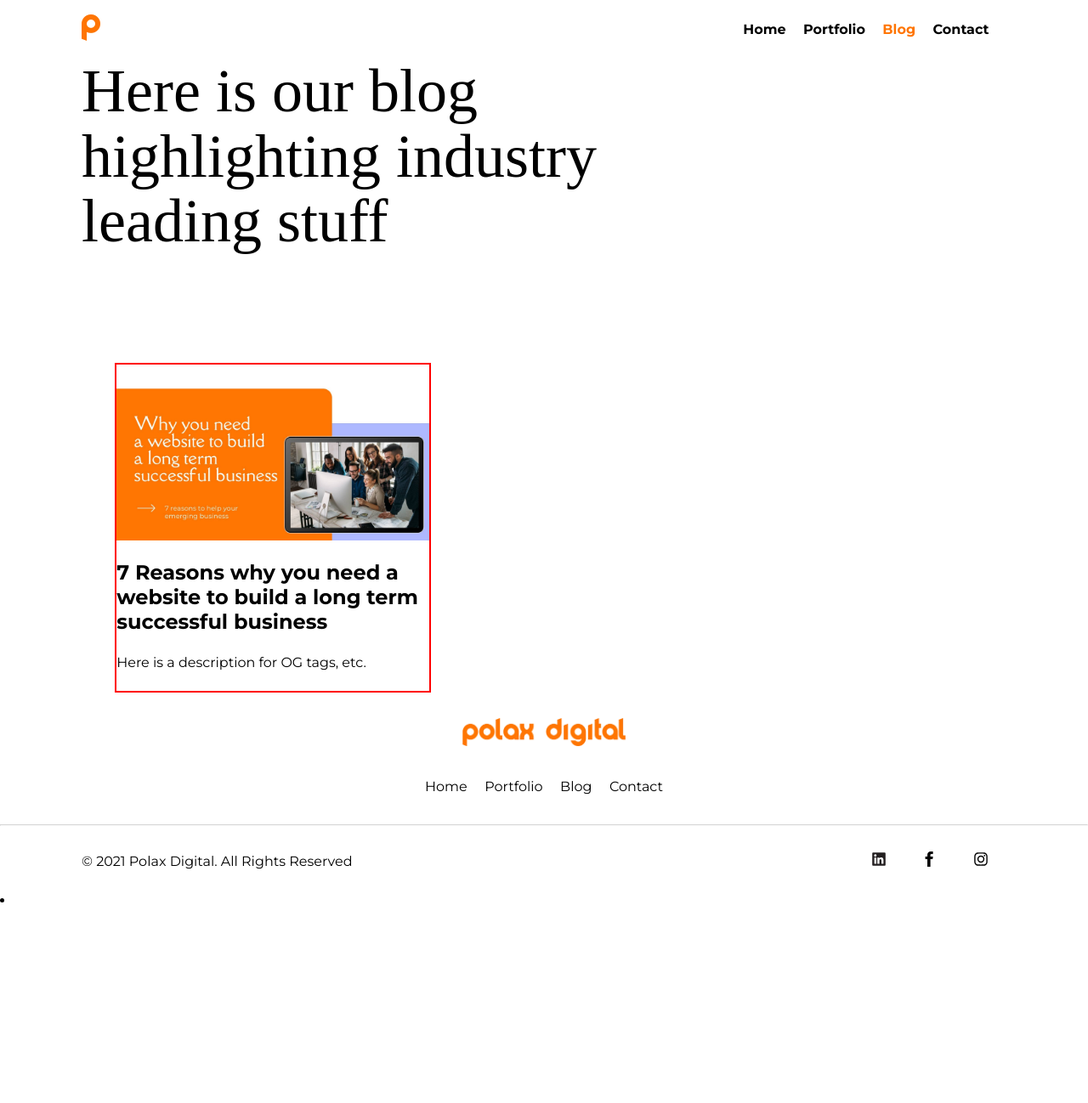
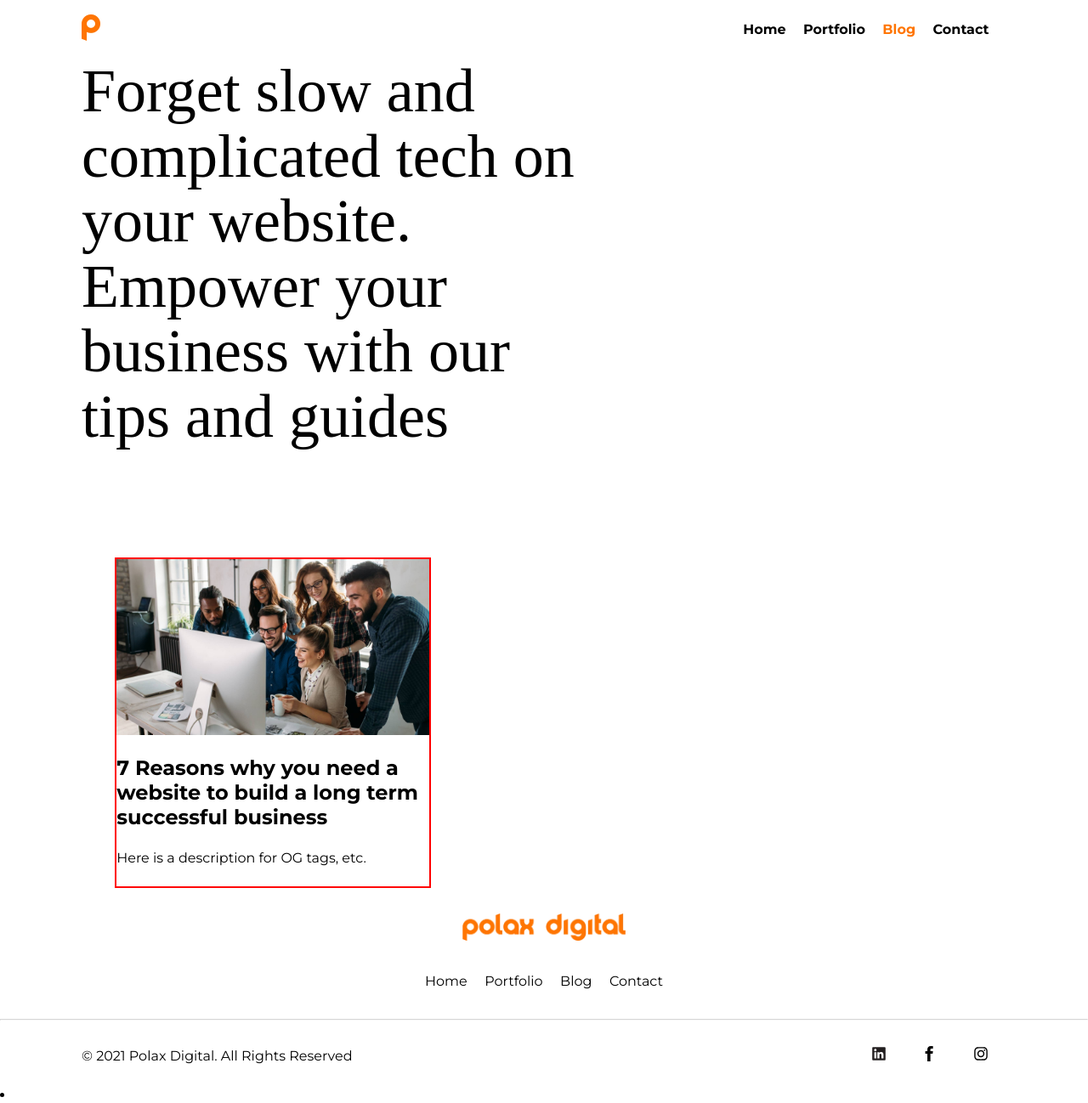
Before and after one commit to Polax-Digital/polax-jekyll, a Jekyll site: the page built from blog.md, in a window 1280 px wide. Shown: the whole page at 85% size. Built offline with Jekyll 4.4.1, drawn with Linux system fonts in a browser that asks for light colours; some web fonts are replaced; before the commit the page ends 1069 px from its top, so only the background shows below that.

Commit message:
New post image

```diff
--- a/_layouts/blog.html
+++ b/_layouts/blog.html
@@ -9,7 +9,7 @@
         <div class="content-container">
             <div class="row">
                 <div class="col-12 col-lg-7">
-                    <h1 id="home-title">Here is our blog highlighting industry leading stuff</h1>
+                    <h1 id="home-title">Forget slow and complicated tech on your website. Empower your business with our tips and guides</h1>
                 </div>
                 <div class="col-lg-5"></div>
             </div>
```
Also changed, not shown: assets/images/blog/7-reasons-your-business-needs-a-website.jpg.
